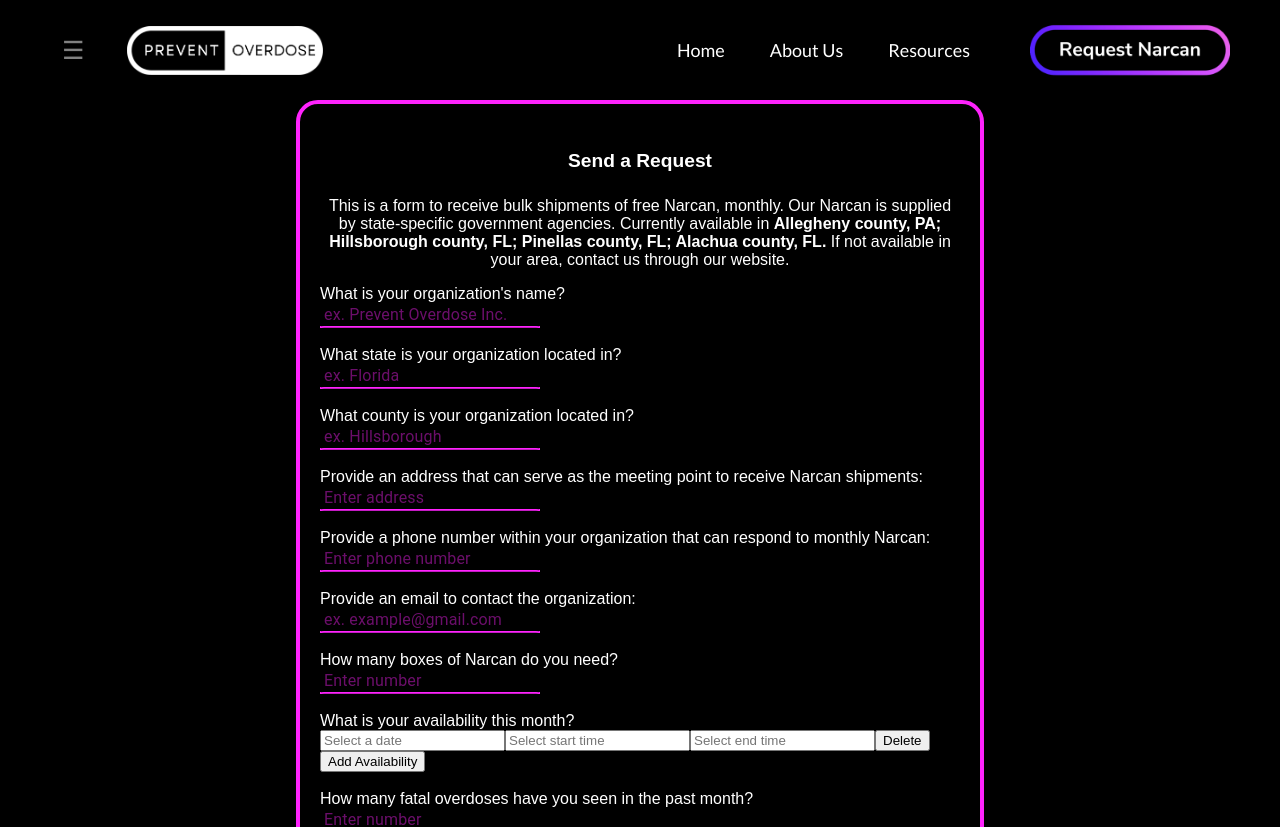
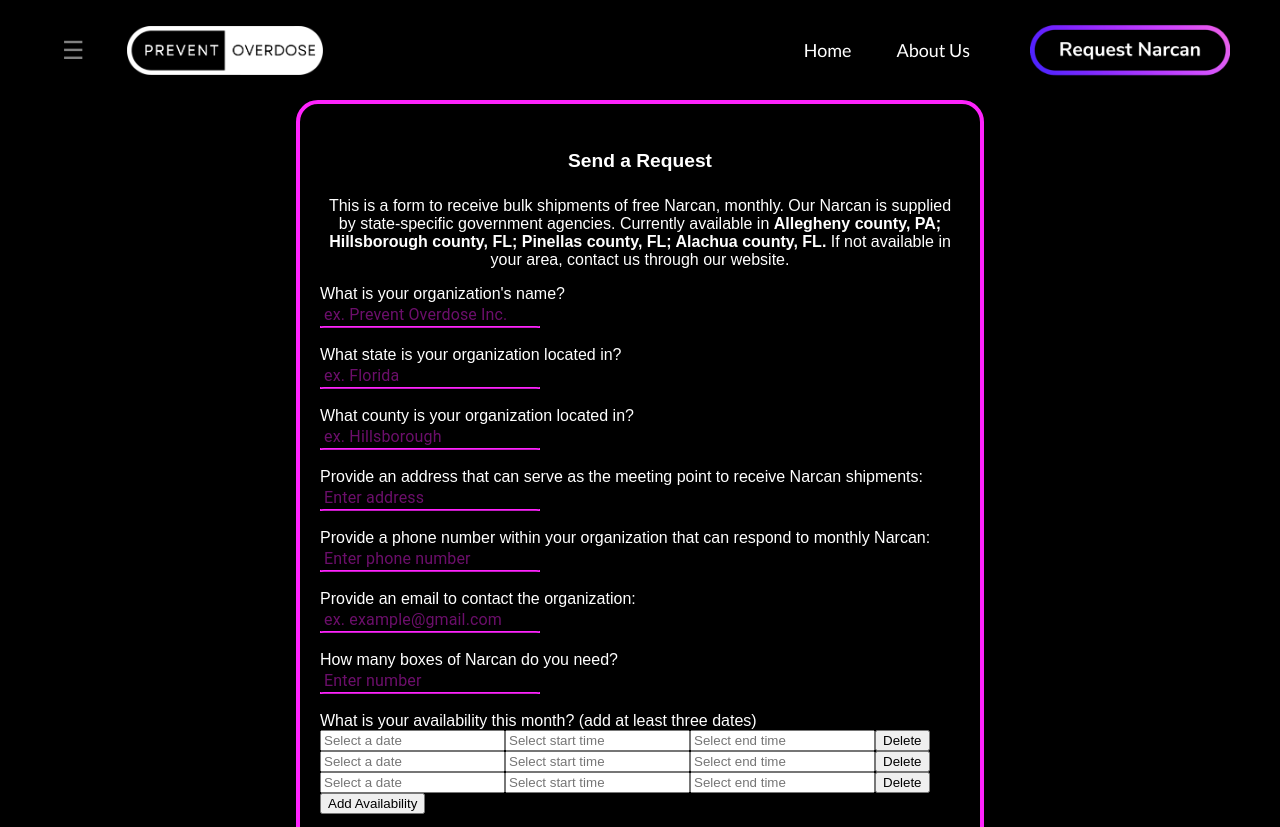
Before and after one commit to Prevent-Overdose/Prevent-Overdose, a React (Create React App) app in the folder frontend/: page /request-narcan in a window 1280 px wide. Shown: the top 827 px of the page. Built offline with nearby package versions, Linux system fonts and the light colour scheme.

Commit message:
update
Added slots so form starts with 3 availability slots.
Commented out resources page/links

```diff
--- a/frontend/src/App.js
+++ b/frontend/src/App.js
@@ -23,7 +23,7 @@ function App() {
                 <Route exact path="/" element={<Home />} />
                 <Route path="/request-narcan" element={<RequestNarcan/>}></Route>
                 <Route path="/about" element={<AboutUs />} />
-                <Route path="/resources" element={<Resources />} />
+                {/*<Route path="/resources" element={<Resources />} />*/}
 
                 <Route path="/founders" element={<FoundersPage />} /> {/* Route for Founders page */}
                 <Route path="/board" element={<BoardPage />} /> {/* Route for Board page */}
--- a/frontend/src/components/Navbar.js
+++ b/frontend/src/components/Navbar.js
@@ -26,7 +26,7 @@ const Navbar = () => {
         <nav className="navbar-links">
           <Link to="/">Home</Link>
           <Link to="/about">About Us</Link>
-          <Link to="/resources">Resources</Link>
+          {/*<Link to="/resources">Resources</Link>*/}
           <Link to="/request-narcan" className="navbar-request-narcan">
             <img src="Request Narcan.png" alt="Request Narcan" />
           </Link>
--- a/frontend/src/components/SideNav.js
+++ b/frontend/src/components/SideNav.js
@@ -38,7 +38,7 @@ const Sidenav = ({ isOpen, toggle }) => {
             <Link to="/founders" onClick={toggle}>Founders</Link>
             <Link to="/board" onClick={toggle}>Board</Link>
         </div>
-        <Link to="/resources" onClick={toggle}>Resources</Link>
+        {/*<Link to="/resources" onClick={toggle}>Resources</Link>*/}
       </div>
         <Link to="/request-narcan" className="navbar-request-narcan2">
             <img src="Request Narcan.png" alt="Request Narcan" />
--- a/frontend/src/components/narcanForm.js
+++ b/frontend/src/components/narcanForm.js
@@ -15,7 +15,10 @@ const NarcanForm = () => {
     phoneNumber: '',
     email: '',
     boxesOfNarcan: '',
-    availability: [{ date: null, startTime: null, endTime: null }],
+    availability: [
+      { date: null, startTime: null, endTime: null },
+      { date: null, startTime: null, endTime: null },
+      { date: null, startTime: null, endTime: null }],
     fatalOverdoses: '',
     nonFatalOverdoses: '',
     reversedOverdoses: '',
@@ -265,7 +268,7 @@ const NarcanForm = () => {
         </div>
         <br />
         <div>
-          <label>What is your availability this month?</label>
+          <label>What is your availability this month? (add at least three dates)</label>
           {formData.availability.map((avail, index) => (
             <div key={index}>
               <DatePicker
```
